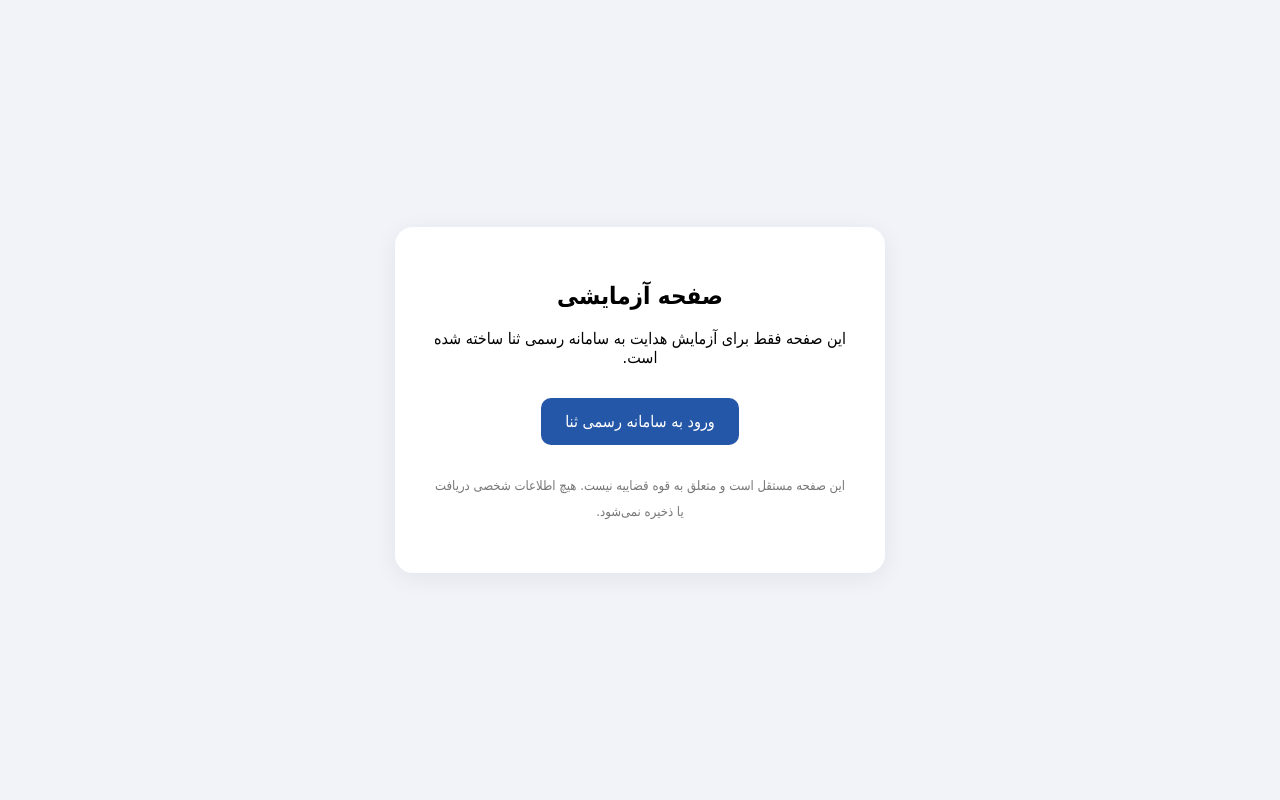
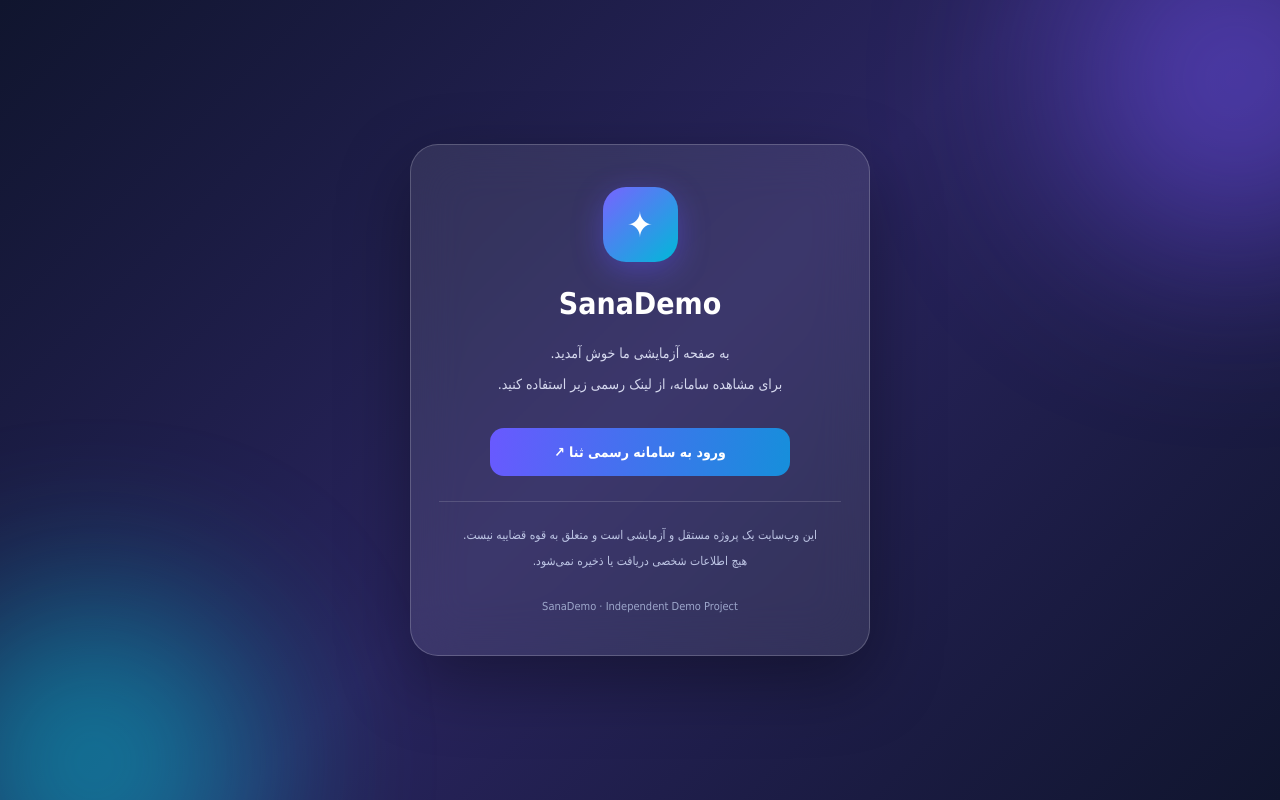
Before and after one commit to mohamad7899/sana-demo-page, a plain HTML site: page index.html in a window 1280 px wide. Drawn offline with Linux system fonts and the light colour scheme.

Commit message:
Update index.html

```diff
--- a/index.html
+++ b/index.html
@@ -4,64 +4,205 @@
 <head>
     <meta charset="UTF-8">
     <meta name="viewport" content="width=device-width, initial-scale=1.0">
-    <title>صفحه آزمایشی</title>
+    <meta name="theme-color" content="#10152e">
+    <title>SanaDemo | صفحه آزمایشی</title>
 
     <style>
+        * {
+            box-sizing: border-box;
+            margin: 0;
+            padding: 0;
+        }
+
         body {
+            min-height: 100vh;
             font-family: Tahoma, sans-serif;
-            background: #f1f3f8;
+            background: linear-gradient(135deg, #10152e, #29245e, #10152e);
             display: flex;
             justify-content: center;
             align-items: center;
-            min-height: 100vh;
-            margin: 0;
+            padding: 20px;
+            color: white;
+            overflow: hidden;
+        }
+
+        .background {
+            position: fixed;
+            inset: 0;
+            overflow: hidden;
+            pointer-events: none;
+        }
+
+        .circle {
+            position: absolute;
+            width: 300px;
+            height: 300px;
+            border-radius: 50%;
+            filter: blur(85px);
+            opacity: .55;
+            animation: move 8s infinite alternate ease-in-out;
+        }
+
+            .circle:nth-child(1) {
+                background: #7855ff;
+                top: -100px;
+                right: -70px;
+            }
+
+            .circle:nth-child(2) {
+                background: #00c9dc;
+                bottom: -100px;
+                left: -70px;
+                animation-delay: 2s;
+            }
+
+        @keyframes move {
+            to {
+                transform: translate(50px, 40px) scale(1.2);
+            }
         }
 
         .card {
-            background: white;
-            padding: 35px;
-            border-radius: 18px;
+            position: relative;
+            width: 100%;
+            max-width: 460px;
+            padding: 42px 28px;
             text-align: center;
-            max-width: 420px;
-            box-shadow: 0 5px 25px #0001;
+            border: 1px solid rgba(255,255,255,.2);
+            border-radius: 28px;
+            background: rgba(255,255,255,.09);
+            backdrop-filter: blur(25px);
+            -webkit-backdrop-filter: blur(25px);
+            box-shadow: 0 25px 70px rgba(0,0,0,.35);
+            animation: entrance 1s ease;
         }
 
-        a {
-            display: inline-block;
-            background: #2457a7;
-            color: white;
-            padding: 14px 24px;
-            border-radius: 10px;
-            text-decoration: none;
-            margin: 15px;
+        @keyframes entrance {
+            from {
+                opacity: 0;
+                transform: translateY(30px);
+            }
+
+            to {
+                opacity: 1;
+                transform: translateY(0);
+            }
         }
 
+        .logo {
+            width: 75px;
+            height: 75px;
+            margin: 0 auto 24px;
+            display: grid;
+            place-items: center;
+            border-radius: 23px;
+            font-size: 35px;
+            background: linear-gradient(135deg,#7863ff,#00b9d8);
+            box-shadow: 0 8px 30px #6255ff66;
+        }
+
+        h1 {
+            font-size: 30px;
+            margin-bottom: 17px;
+        }
+
+        .description {
+            color: #d5d8ee;
+            font-size: 14px;
+            line-height: 2.2;
+        }
+
+        .button {
+            display: block;
+            max-width: 300px;
+            margin: 28px auto 20px;
+            padding: 16px;
+            border-radius: 14px;
+            background: linear-gradient(100deg,#6959ff,#168fdb);
+            color: white;
+            text-decoration: none;
+            font-size: 14px;
+            font-weight: bold;
+            transition: .3s;
+        }
+
+            .button:hover {
+                transform: translateY(-4px);
+                box-shadow: 0 12px 30px #6255ff66;
+            }
+
         .notice {
-            color: #777;
-            font-size: 13px;
-            line-height: 2;
+            border-top: 1px solid #ffffff25;
+            padding-top: 20px;
+            margin-top: 25px;
+            color: #bdc5e4;
+            font-size: 12px;
+            line-height: 2.2;
+        }
+
+        .footer {
+            margin-top: 25px;
+            font-size: 11px;
+            color: #9da7cb;
+        }
+
+        @media(max-width:480px) {
+            .card {
+                padding: 35px 20px;
+            }
+
+            h1 {
+                font-size: 25px;
+            }
+        }
+
+        @media(prefers-reduced-motion:reduce) {
+            *, *::before, *::after {
+                animation: none !important;
+                transition: none !important;
+            }
         }
     </style>
 </head>
 
 <body>
-    <div class="card">
-        <h2>صفحه آزمایشی</h2>
 
-        <p>
-            این صفحه فقط برای آزمایش هدایت به سامانه رسمی ثنا ساخته شده است.
+    <div class="background">
+        <div class="circle"></div>
+        <div class="circle"></div>
+    </div>
+
+    <main class="card">
+
+        <div class="logo">✦</div>
+
+        <h1>SanaDemo</h1>
+
+        <p class="description">
+            به صفحه آزمایشی ما خوش آمدید.
+            <br>
+            برای مشاهده سامانه، از لینک رسمی زیر استفاده کنید.
         </p>
 
-        <a href="https://sana.adliran.ir"
+        <a class="button"
+           href="https://sana.adliran.ir"
            target="_blank"
            rel="noopener noreferrer">
-            ورود به سامانه رسمی ثنا
+            ورود به سامانه رسمی ثنا ↗
         </a>
 
-        <p class="notice">
-            این صفحه مستقل است و متعلق به قوه قضاییه نیست.
+        <div class="notice">
+            این وب‌سایت یک پروژه مستقل و آزمایشی است
+            و متعلق به قوه قضاییه نیست.
+            <br>
             هیچ اطلاعات شخصی دریافت یا ذخیره نمی‌شود.
-        </p>
-    </div>
+        </div>
+
+        <div class="footer">
+            SanaDemo · Independent Demo Project
+        </div>
+
+    </main>
+
 </body>
 </html>
```
